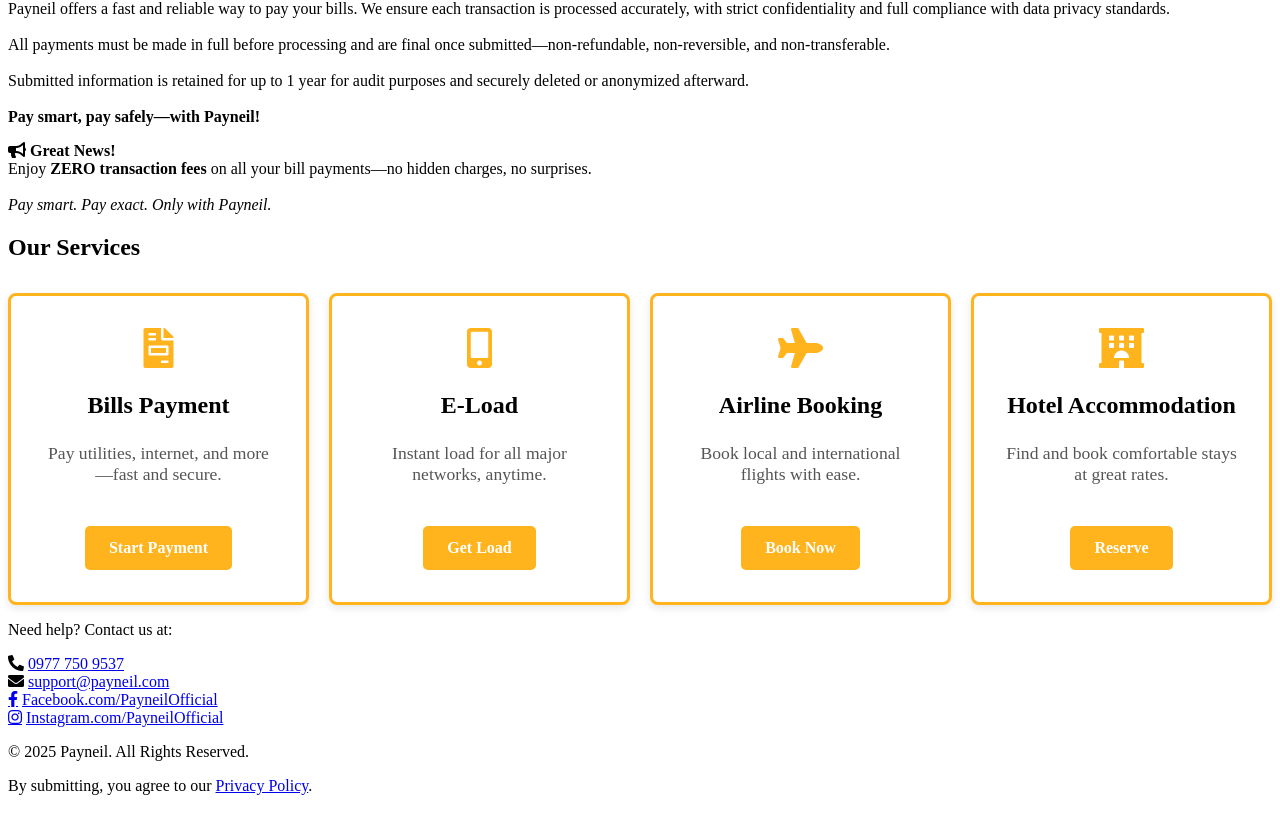
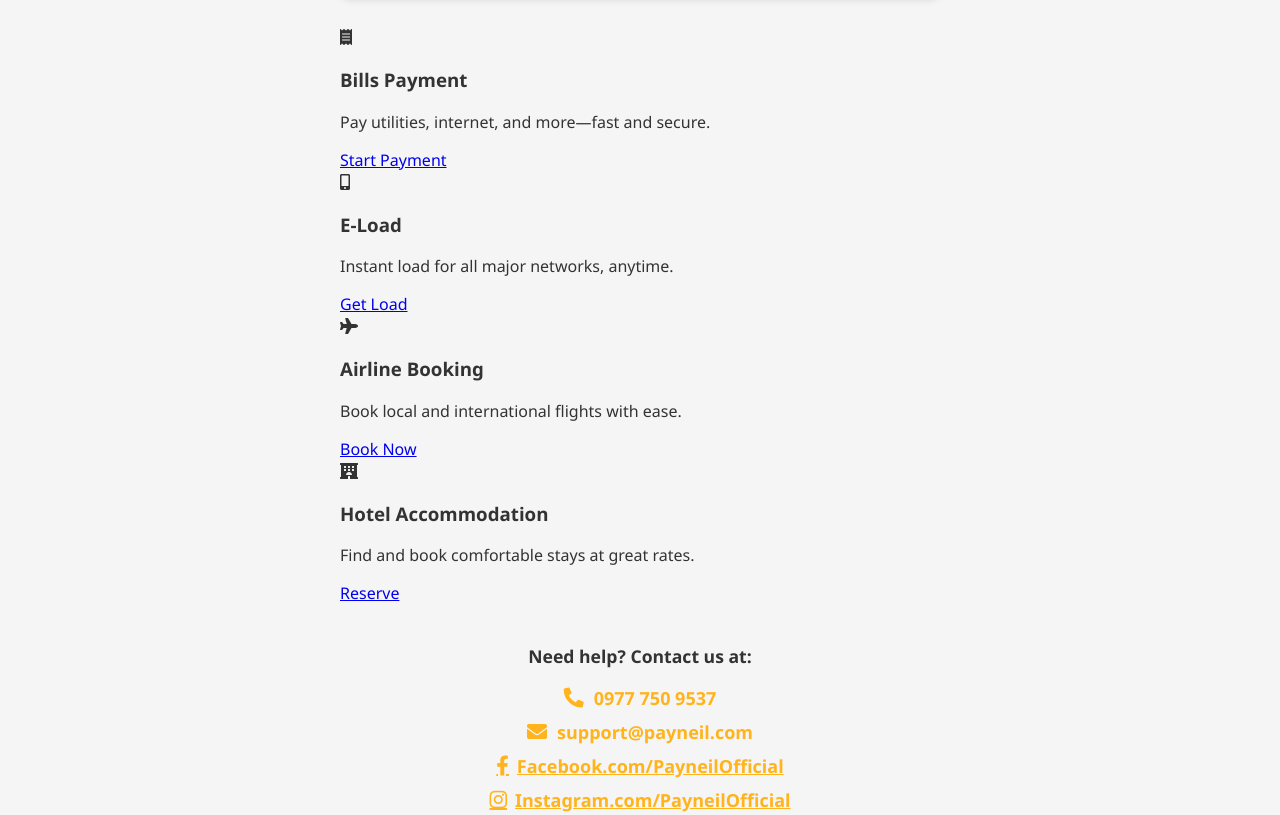
Before and after one commit to Payneil/Payneil-test1, a plain HTML site: page index.html in a window 1280 px wide. Shown: the part 1390-2205 px from the top of the page. Drawn offline with Linux system fonts and the light colour scheme.

Commit message:
Add files via upload

```diff
--- a/index.html
+++ b/index.html
@@ -7,55 +7,267 @@
   <link href="https://cdnjs.cloudflare.com/ajax/libs/font-awesome/5.15.4/css/all.min.css" rel="stylesheet" />
 
   <style>
-    /* Add your existing CSS here... */
-
-    .services-container {
-      display: grid;
-      grid-template-columns: repeat(auto-fill, minmax(240px, 1fr));
-      gap: 20px;
-      margin-top: 2em;
+    *, *::before, *::after {
+      box-sizing: border-box;
     }
 
-    .service-card {
-      background-color: white;
-      padding: 2em;
+    html {
+      scroll-behavior: smooth;
+    }
+
+    body {
+      font-family: 'Segoe UI', 'Roboto', sans-serif;
+      background-color: #f5f5f5;
+      margin: 0;
+      padding: 0;
+      display: flex;
+      flex-direction: column;
+      min-height: 100vh;
+      color: #333;
+    }
+
+    /* Navigation Bar */
+    nav {
+      background-color: #333;
+      padding: 0.8em 1em;
+      text-align: center;
+    }
+
+    nav a {
+      color: white;
+      margin: 0 1em;
+      text-decoration: none;
+      font-weight: 600;
+      font-size: 1em;
+      transition: color 0.3s ease;
+    }
+
+    nav a:hover {
+      color: #ffb31c;
+    }
+
+    header {
+      background-color: #ffb31c;
+      color: white;
+      text-align: center;
+      padding: 3em 1em 2em;
+      box-shadow: 0 4px 8px rgba(0, 0, 0, 0.1);
+    }
+
+    header img {
+      width: 150px;
+      max-width: 100%;
+      height: auto;
+      margin-bottom: 20px;
+      border-radius: 50%;
+      object-fit: cover;
+      display: block;
+      margin-left: auto;
+      margin-right: auto;
+    }
+
+    header h1 {
+      font-size: 2.5em;
+      margin-bottom: 0.5em;
+    }
+
+    header p {
+      font-size: 1.1em;
+      max-width: 800px;
+      margin: 0 auto;
+      padding: 1em;
+      line-height: 1.6;
+    }
+
+    .promo-message {
+      background-color: #fff3cd;
+      color: #856404;
+      padding: 1em;
+      margin-top: 1em;
       border-radius: 8px;
-      box-shadow: 0 3px 8px rgba(0,0,0,0.1);
+      border: 1px solid #ffeeba;
+      max-width: 800px;
+      margin-left: auto;
+      margin-right: auto;
+    }
+
+    .promo-message i {
+      margin-right: 10px;
+    }
+
+    /* Button */
+    .btn {
+      display: block;
+      background-color: #fff;
+      color: #333;
+      padding: 1em;
+      margin: 1em auto;
+      border-radius: 5px;
       text-align: center;
+      text-decoration: none;
+      font-size: 18px;
+      font-weight: 600;
+      max-width: 400px;
+      transition: all 0.3s ease;
+      box-shadow: 0 4px 6px rgba(0,0,0,0.1);
+      border: 2px solid #ffb31c;
+    }
+
+    .btn i {
+      color: #ffb31c;
+      margin-right: 10px;
+    }
+
+    .btn:hover {
+      background-color: #ffb31c;
+      color: white;
+    }
+
+    .btn:hover i {
+      color: white;
+    }
+
+    /* Main Content */
+    main {
+      flex: 1;
+      max-width: 900px;
+      margin: 0 auto;
+      padding: 2em 1em 4em;
+    }
+
+    h2 {
+      font-size: 2em;
+      text-align: center;
+      margin-bottom: 20px;
+      border-bottom: 2px solid #ffb31c;
+      padding-bottom: 10px;
+    }
+
+    .service-image {
+      width: 100%;
+      max-width: 600px;
+      height: auto;
+      margin: 20px auto 30px;
+      display: block;
+      border-radius: 10px;
+      box-shadow: 0 3px 8px rgba(0,0,0,0.15);
       border: 3px solid #ffb31c;
     }
 
-    .service-card i {
-      font-size: 2.5em;
-      color: #ffb31c;
+    /* Contact Info */
+    .contact-info {
+      text-align: center;
+      margin-top: 40px;
     }
 
-    .service-card h3 {
-      font-size: 1.5em;
-      margin-top: 1em;
+    .contact-info p {
+      font-weight: bold;
+      font-size: 1.1em;
     }
 
-    .service-card p {
-      font-size: 1.1em;
-      margin-top: 1em;
-      color: #555;
+    .contact-item,
+    .social-item .social-links {
+      font-size: 18px;
+      color: #ffb31c;
+      font-weight: 600;
     }
 
-    .service-card .btn {
-      background-color: #ffb31c;
-      color: white;
-      padding: 0.8em 1.5em;
-      font-size: 1em;
-      text-decoration: none;
-      border-radius: 5px;
-      margin-top: 1.5em;
+    .contact-item i,
+    .social-icons a.fab {
+      font-size: 20px;
+      color: #ffb31c;
+      background-color: transparent !important;
+      padding: 0;
+      border-radius: 0;
+      width: auto;
+      height: auto;
       display: inline-block;
-      font-weight: 600;
-      transition: background-color 0.3s ease;
     }
 
-    .service-card .btn:hover {
-      background-color: #e69900;
+    .contact-item i:hover,
+    .social-icons a.fab:hover {
+      text-shadow: 0 0 5px #ffb31c;
+    }
+
+    .social-item {
+      display: flex;
+      align-items: center;
+      gap: 8px;
+      justify-content: center;
+      margin: 10px 0;
+    }
+
+    .social-icons a.fab:hover {
+      background-color: transparent;
+      color: #e69900;
+    }
+
+    .social-links:hover {
+      color: #e69900;
+      text-decoration: underline;
+    }
+
+    .contact-item {
+      margin: 10px 0;
+      display: flex;
+      align-items: center;
+      justify-content: center;
+      gap: 10px;
+      flex-wrap: nowrap;
+    }
+
+    .contact-item a {
+      color: #ffb31c;
+      text-decoration: none;
+    }
+
+    .contact-item a:hover {
+      text-decoration: underline;
+    }
+
+    /* Footer */
+    footer {
+      background: linear-gradient(90deg, #333, #222);
+      color: white;
+      text-align: center;
+      padding: 1.5em 1em;
+      box-shadow: 0 -4px 8px rgba(0, 0, 0, 0.1);
+    }
+
+    footer a {
+      color: #ffb31c;
+      text-decoration: none;
+    }
+
+    footer a:hover {
+      text-decoration: underline;
+    }
+
+    /* Mobile Styles */
+    @media (max-width: 600px) {
+      header h1 {
+        font-size: 1.8em;
+      }
+
+      .btn {
+        font-size: 16px;
+        padding: 0.9em;
+      }
+
+      .contact-item, .social-item {
+        flex-direction: column;
+        align-items: center;
+        text-align: center;
+      }
+
+      .social-links {
+        font-size: 14px;
+      }
+
+      nav a {
+        display: block;
+        margin: 0.5em 0;
+      }
     }
   </style>
 </head>
@@ -90,36 +302,33 @@
 
   <!-- Main Section -->
   <main id="services">
-    <h2>Our Services</h2>
+    <h2 class="section-title" id="services">Our Services</h2>
+    <img src="Payneil Services.jpg" alt="Bayad Center Services" class="service-image" />
 
-    <!-- Service Cards -->
-    <div class="services-container">
-      <div class="service-card">
-        <i class="fas fa-file-invoice"></i>
+<div class="grid">
+      <div class="card">
+        <i class="fas fa-receipt"></i>
         <h3>Bills Payment</h3>
         <p>Pay utilities, internet, and more—fast and secure.</p>
-        <a href="https://forms.gle/FpNnXT27X4dvFjRv9" class="btn" target="_blank">Start Payment</a>
+        <a href="https://forms.gle/FpNnXT27X4dvFjRv9" target="_blank">Start Payment</a>
       </div>
-
-      <div class="service-card">
+      <div class="card">
         <i class="fas fa-mobile-alt"></i>
         <h3>E-Load</h3>
         <p>Instant load for all major networks, anytime.</p>
-        <a href="https://forms.gle/m6X19rGQjQiTjnKLA" class="btn" target="_blank">Get Load</a>
+        <a href="https://forms.gle/m6X19rGQjQiTjnKLA" target="_blank">Get Load</a>
       </div>
-
-      <div class="service-card">
+      <div class="card">
         <i class="fas fa-plane"></i>
         <h3>Airline Booking</h3>
         <p>Book local and international flights with ease.</p>
-        <a href="https://forms.gle/8gdEWCDEPo92aE82A" class="btn" target="_blank">Book Now</a>
+        <a href="https://forms.gle/8gdEWCDEPo92aE82A" target="_blank">Book Now</a>
       </div>
-
-      <div class="service-card">
+      <div class="card">
         <i class="fas fa-hotel"></i>
         <h3>Hotel Accommodation</h3>
         <p>Find and book comfortable stays at great rates.</p>
-        <a href="https://forms.gle/iNXUrkZykYkkqzkY6" class="btn" target="_blank">Reserve</a>
+        <a href="https://forms.gle/iNXUrkZykYkkqzkY6" target="_blank">Reserve</a>
       </div>
     </div>
 
```
